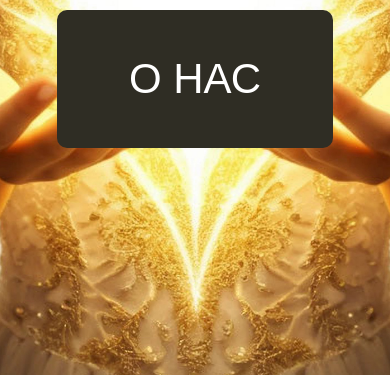
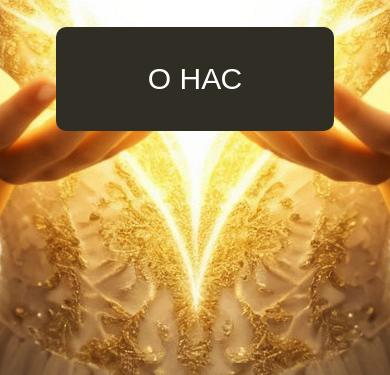
Before and after one commit to Malta33/beliy-svet, a plain HTML site: page index.html in a window 390 px wide. Shown: the part 469-844 px from the top of the page. Drawn offline with Linux system fonts and the light colour scheme.

Commit message:
Update index.html

```diff
--- a/index.html
+++ b/index.html
@@ -68,8 +68,8 @@
         text-shadow: none;
       }
       .btn {
-        font-size: 42px;
-        padding: 45px 72px;
+        font-size: 30px;
+        padding: 35px 92px;
         box-shadow: none;
       }
     }
```
